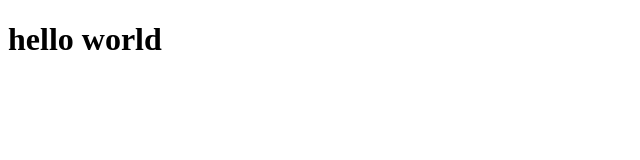
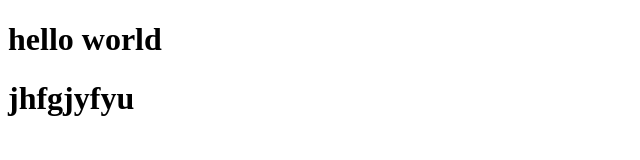
Before and after one commit to Pritiyalshetty85/portfolio_priti, a plain HTML site: page index.html in a window 1280 px wide. Shown: the whole page, without its empty margins (0-640 px from the left). Drawn offline with Linux system fonts and the light colour scheme.

Commit message:
Update index.html

```diff
--- a/index.html
+++ b/index.html
@@ -7,5 +7,6 @@
 </head>
 <body>
    <h1>hello world</h1>
+   <h1>jhfgjyfyu</h1>
 </body>
 </html>
```
